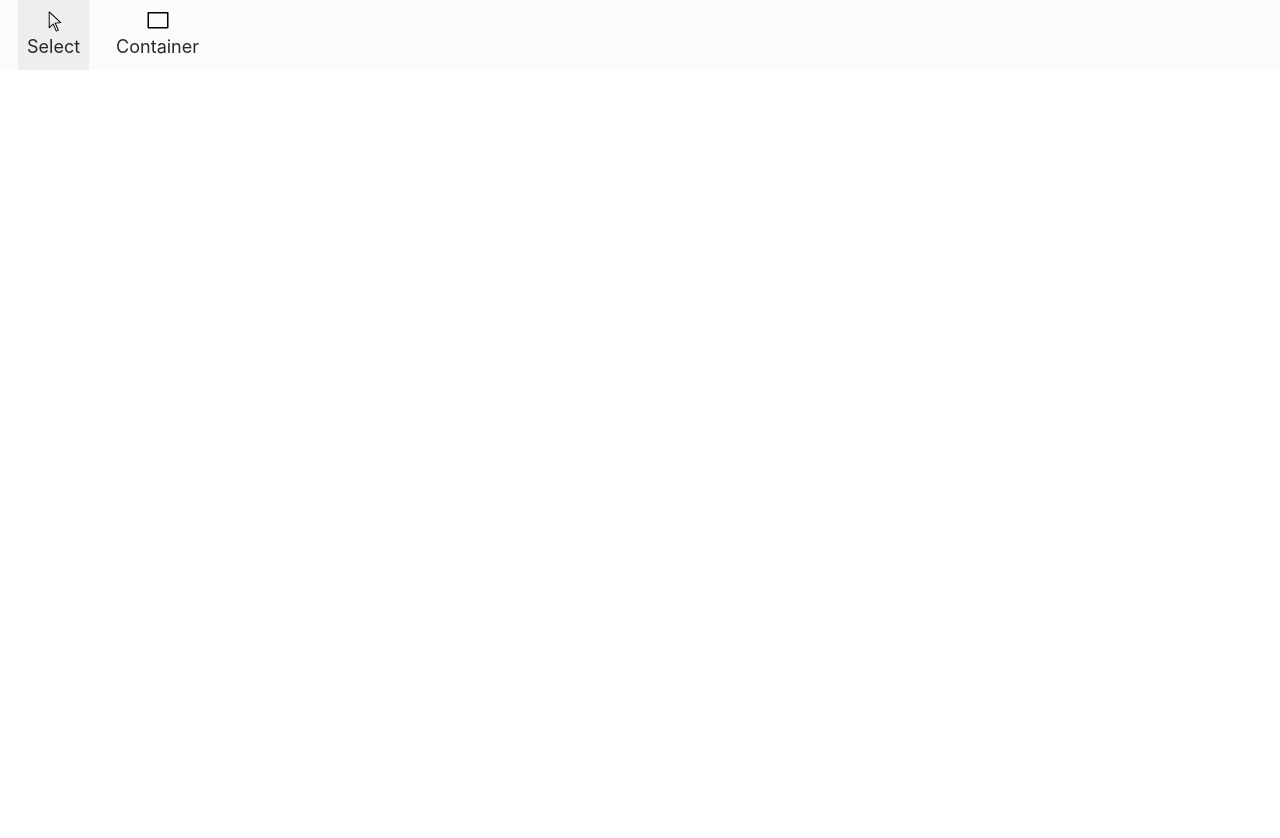
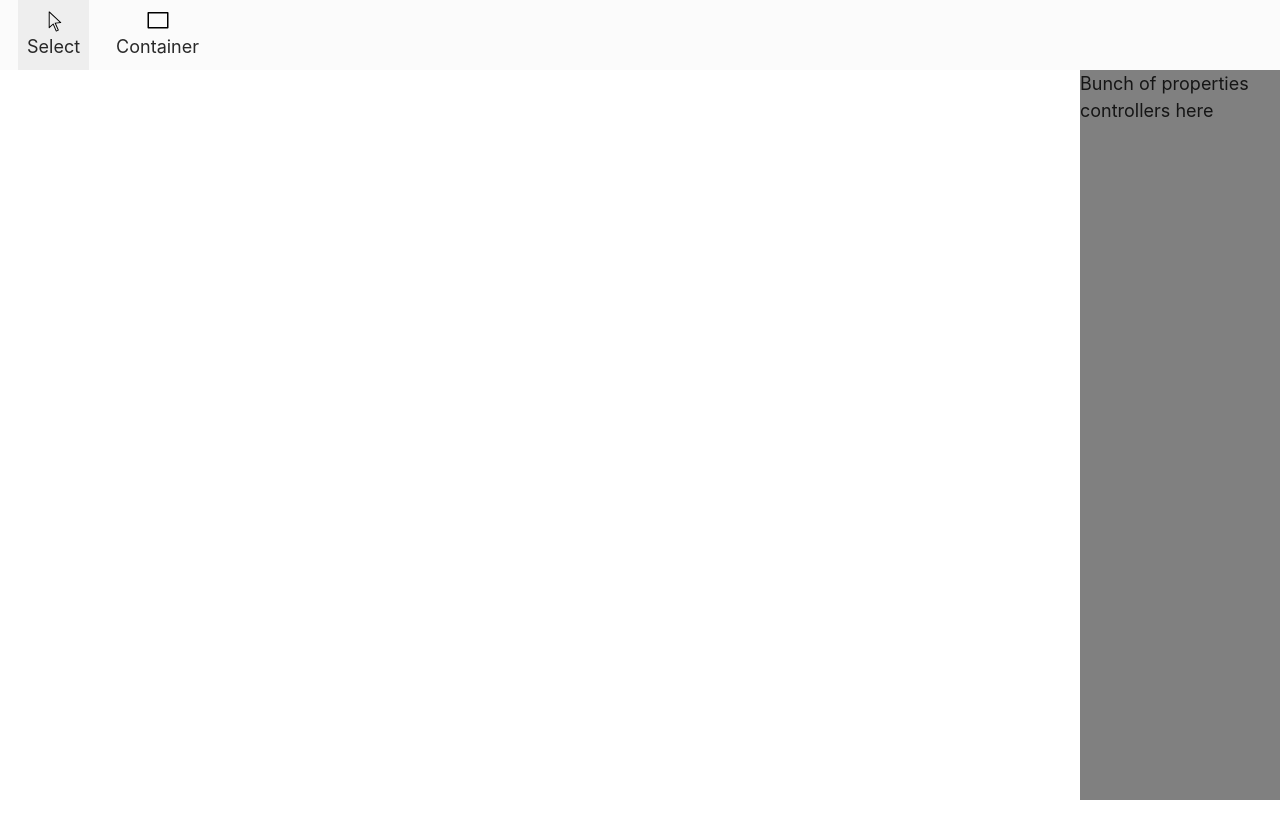
Before and after one commit to kilgarenone/webeditor2, a React (Create React App) app: page / in a window 1280 px wide. Shown: the top 838 px of the page. Built offline with nearby package versions, Linux system fonts and the light colour scheme.

Commit message:
Sidebar prototype

```diff
--- a/src/App.js
+++ b/src/App.js
@@ -50,6 +50,9 @@ class App extends Component {
           </div>
         </header>
         <div id="canvas" />
+        <aside id="sidebar">
+          <div>Bunch of properties controllers here</div>
+        </aside>
         <div className="dimension-indicator" />
         <div className="shape-handlers hide-handlers">
           <div className="handler--top" />
--- a/src/index.css
+++ b/src/index.css
@@ -1,6 +1,17 @@
 #canvas {
   user-select: none;
   height: 100vh;
+  margin-top: 70px;
+  margin-right: 200px;
+}
+
+#sidebar {
+  position: fixed;
+  top: 0;
+  bottom: 0;
+  right: 0;
+  width: 200px;
+  background-color: grey;
   margin-top: 70px;
 }
 
```
